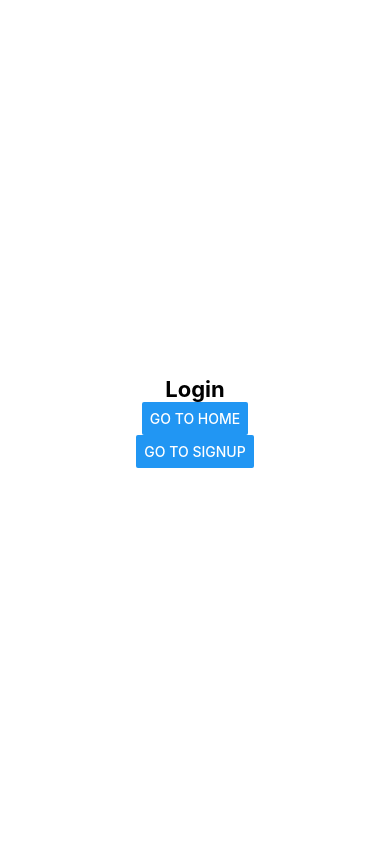
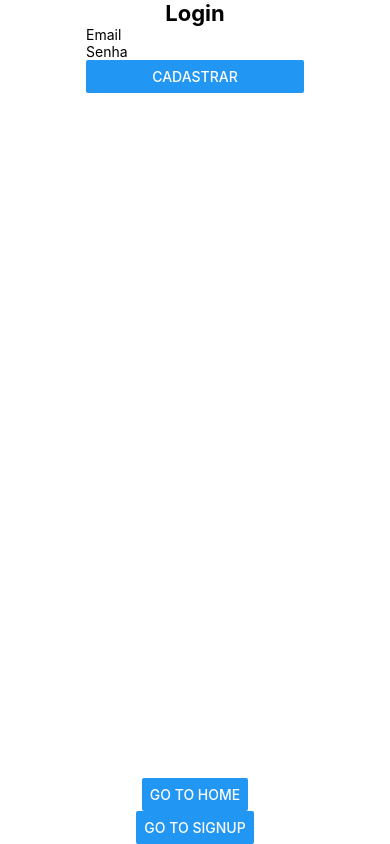
Before and after one commit to thethoomm/Rota-das-Aguas, a React Native app: screen /login in a window 390 px wide. Built offline with nearby package versions, Linux system fonts and the light colour scheme.

Commit message:
feat: add firebase

```diff
--- /dev/null
+++ b/src/screens/auth/login/_components/loginForm.tsx
@@ -0,0 +1,39 @@
+import { useState } from 'react'
+import { View, TextInput, StyleSheet, Button, Alert } from 'react-native'
+
+import { auth } from '@/services/firebase'
+import { createUserWithEmailAndPassword } from 'firebase/auth'
+
+
+const styles = StyleSheet.create({
+  inputContainer: {
+  },
+  input: {
+    flex: 1,
+  },
+  formContainer: {
+    flex: 1,
+  },
+})
+
+export function LoginForm() {
+  const [email, setEmail] = useState('')
+  const [password, setPassword] = useState('')
+  const [isLoading, setIsLoading] = useState(false)
+
+  function handleNewAccount() {
+    setIsLoading(true)
+    createUserWithEmailAndPassword(auth, email, password)
+      .then((credential) => Alert.alert("Conta", JSON.stringify(credential.user)))
+      .catch((error) => console.error(error))
+      .finally(() => setIsLoading(false))
+  }
+
+  return (
+    <View style={styles.formContainer}>
+      <TextInput placeholder='Email' onChangeText={setEmail} />
+      <TextInput placeholder='Senha' secureTextEntry onChangeText={setPassword} />
+      <Button title='Cadastrar' onPress={handleNewAccount} />
+    </View>
+  )
+}
--- a/src/screens/auth/login/index.tsx
+++ b/src/screens/auth/login/index.tsx
@@ -2,6 +2,8 @@ import { Button, StyleSheet, Text, View } from 'react-native';
 import { useNavigation } from '@react-navigation/native';
 import { NativeStackNavigationProp } from '@react-navigation/native-stack'
 import { StatusBar } from 'expo-status-bar';
+
+import { LoginForm } from '@/screens/auth/login/_components/loginForm'
 
 import { RootStackNavigationParamsList } from '@/routes/stack.routes';
 
@@ -12,6 +14,7 @@ export default function Login() {
     <View style={styles.container}>
       <StatusBar />
       <Text style={styles.text}>Login</Text>
+      <LoginForm />
       <Button title='Go to Home' onPress={() => navigation.navigate('tabs')}/>
       <Button title='Go to SignUp' onPress={() => navigation.navigate('signup')}/>
     </View>
--- /dev/null
+++ b/src/services/firebase.ts
@@ -0,0 +1,15 @@
+import { initializeApp } from "firebase/app";
+import { getAuth } from "firebase/auth";
+
+const firebaseConfig = {
+  apiKey: "AIzaSyDqoUBOhXv7mAExqfmroDhcSuc4M0kRmew",
+  authDomain: "rota-do-cap.firebaseapp.com",
+  projectId: "rota-do-cap",
+  storageBucket: "rota-do-cap.appspot.com",
+  messagingSenderId: "921053378070",
+  appId: "1:921053378070:web:ce688d16ce5fa7886e6737",
+  measurementId: "G-ET9NFFSV2E"
+}
+
+const app = initializeApp(firebaseConfig)
+export const auth = getAuth(app)
```
